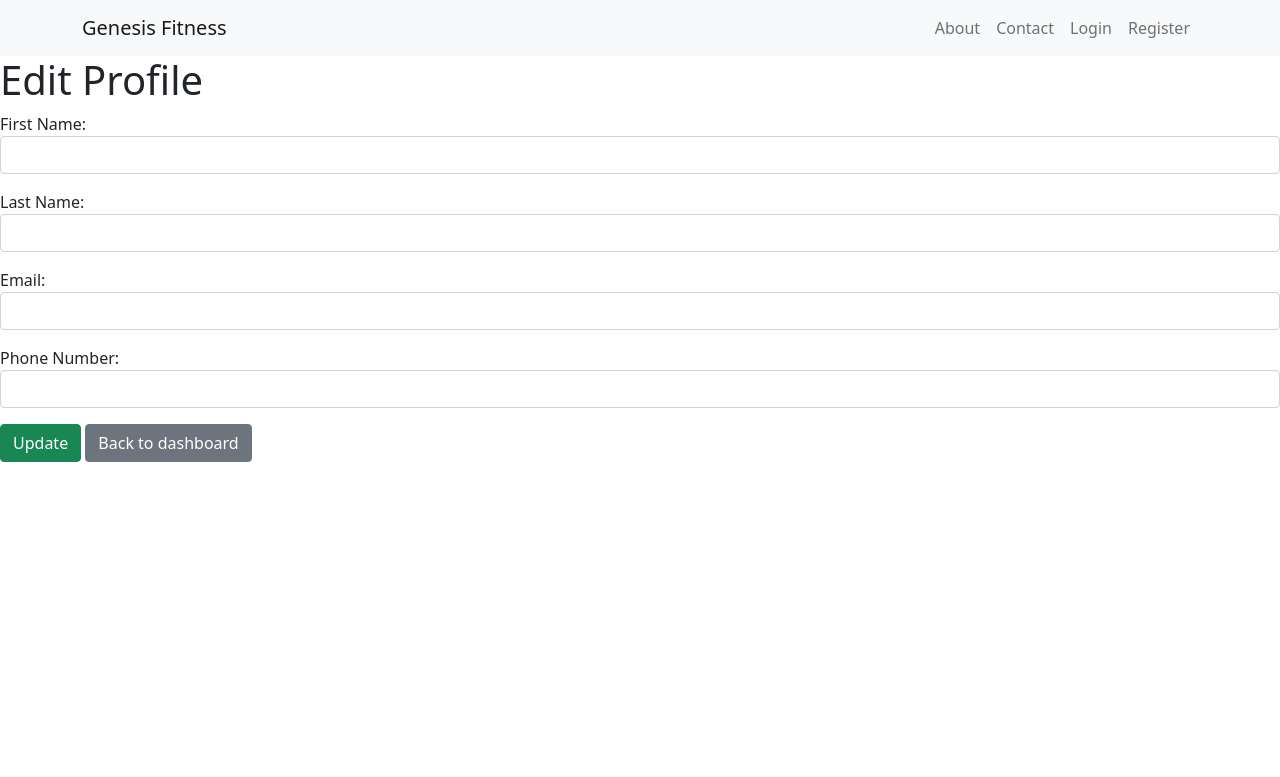
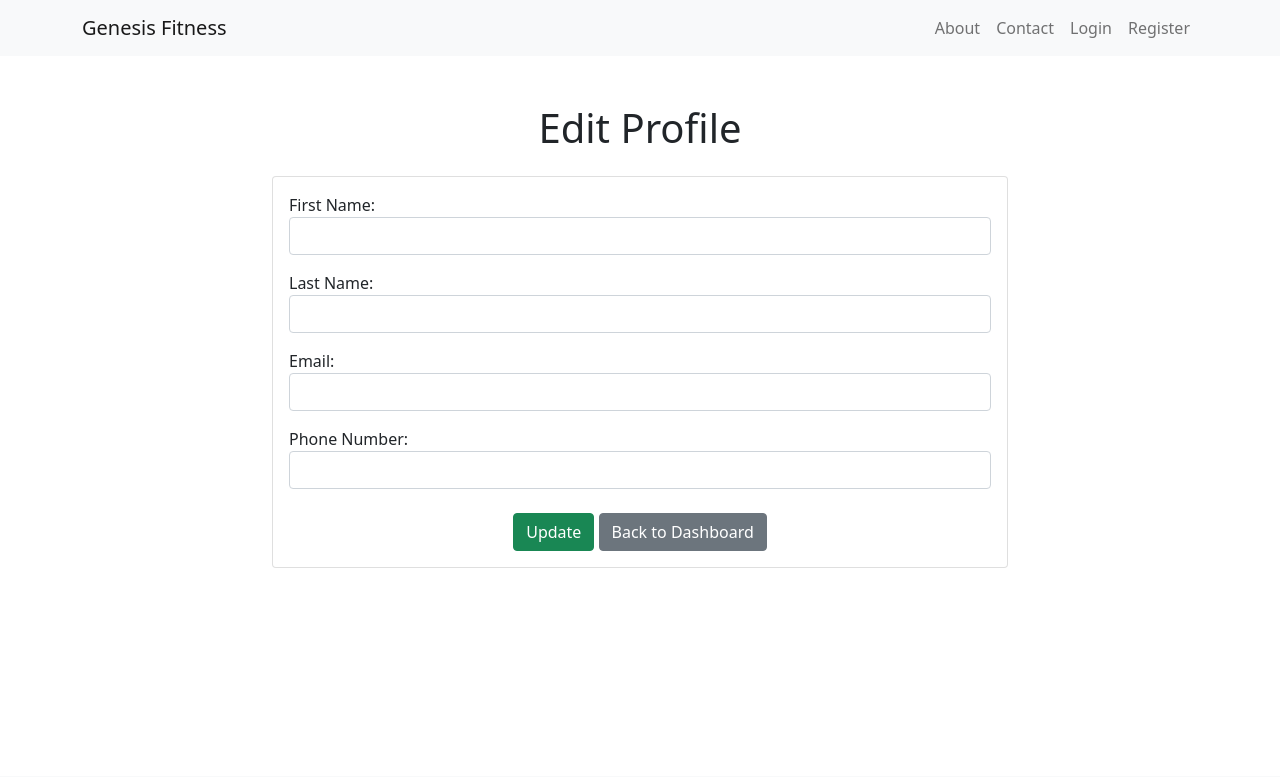
Before and after one commit to reaganodhiambo/GenesisFitness, a Django app: template templates/editProfile.html in a window 1280 px wide. Shown: the top 777 px of the page. Run offline with Django 5.2, Linux system fonts and the light colour scheme; the template is opened without the code that fills it: values that come from a table or form of the project are taken from there, others are empty.

Commit message:
Enhance profile editing and viewing templates with improved layout and styling

```diff
--- a/templates/editProfile.html
+++ b/templates/editProfile.html
@@ -1,7 +1,12 @@
 {% extends "base.html" %}
 {% block title %}Edit Profile{% endblock %}
 {% block content %}
-<h1>Edit Profile</h1>
+<div class="container mt-5">
+  <h1 class="text-center mb-4">Edit Profile</h1>
+  <div class="row justify-content-center">
+    <div class="col-md-8">
+      <div class="card">
+        <div class="card-body">
           <form method="post">
             {% if messages %}
             <ul class="messages">
@@ -12,12 +17,18 @@
             {% endif %}
             {% csrf_token %}
             {{ form.as_p }}
+            <div class="text-center mt-4">
               <button type="submit" class="btn btn-success">Update</button>
               {% if profile.user_type == "trainer" %}
-    <a href="{% url 'trainers' %}" class="btn btn-secondary">Back to dashboard</a>
-
+              <a href="{% url 'trainers' %}" class="btn btn-secondary">Back to Dashboard</a>
               {% else %}
-      <a href="{% url 'members' %}" class="btn btn-secondary">Back to dashboard</a>
+              <a href="{% url 'members' %}" class="btn btn-secondary">Back to Dashboard</a>
               {% endif %}
+            </div>
           </form>
+        </div>
+      </div>
+    </div>
+  </div>
+</div>
 {% endblock %}
--- a/templates/viewProfile.html
+++ b/templates/viewProfile.html
@@ -6,7 +6,7 @@
     <h1 class="text-center mb-4">Profile of {{ profile.first_name }} {{ profile.last_name }}</h1>
     <div class="row justify-content-center">
         <div class="col-md-8">
-            <div class="card">
+            <div class="card bg-light">
                 <div class="card-body">
                     <p><strong>ID Number:</strong> {{ profile.id_number }}</p>
                     <p><strong>Email:</strong> {{ profile.email }}</p>
```
Lines whose indentation alone changed are shown as unchanged.
